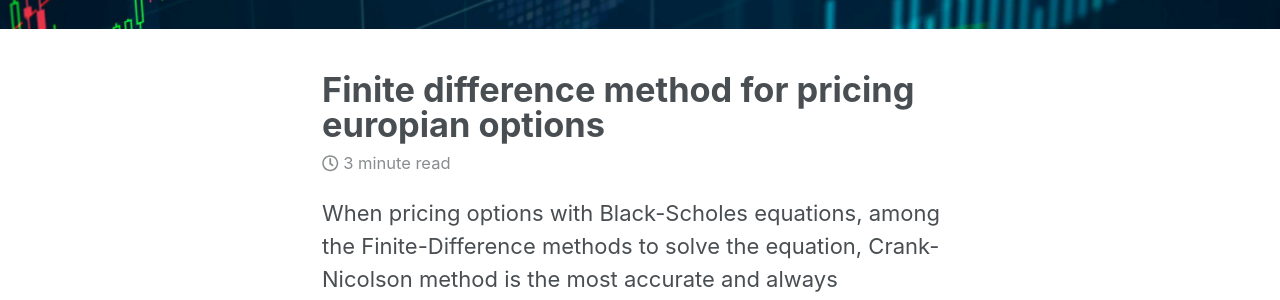
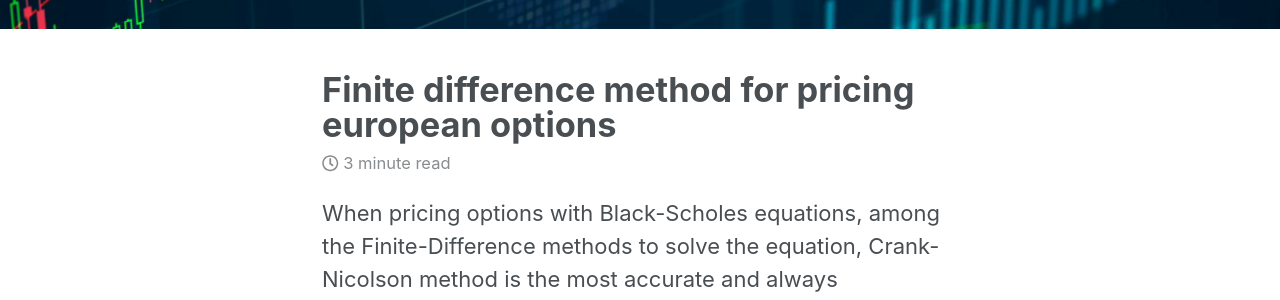
Before and after one commit to hamedhelali/hamedhelali.github.io, a Jekyll site: the page built from _posts/2020-03-30-FDM-Eu.md, in a window 1280 px wide and 900 px high, scrolled down 395 px. Shown: the part 191-491 px from the top of the window. Built offline with Jekyll 4.4.1, drawn with Linux system fonts in a browser that asks for light colours; nearby versions of some CDN libraries; formulas are drawn with MathJax 3; some of the changed text lies outside the part shown.

Commit message:
Update 2020-03-30-FDM-Eu.md

````diff
--- a/_posts/2020-03-30-FDM-Eu.md
+++ b/_posts/2020-03-30-FDM-Eu.md
@@ -1,12 +1,12 @@
 ---
-title: "Finite difference method for pricing europian options"
+title: "Finite difference method for pricing european options"
 author: "Hamed Helali"
 date: 2020-03-30
-tags: [Option pricing, Europian option, Numerical methods, FDM, Black-Scholes equation, Python]
+tags: [Option pricing, European option, Numerical methods, FDM, Black-Scholes equation, Python]
 categories: Project
 header:
   image: "/images/asian.jpg"
-excerpt: "Option pricing, Europian option, Numerical methods, FDM, Black-Scholes equation, Python"
+excerpt: "Option pricing, European option, Numerical methods, FDM, Black-Scholes equation, Python"
 mathjax: "true"
 ---
 
@@ -39,7 +39,7 @@ And $$M_1$$ and $$M_2$$ are $$(M-1) \times (M-1)$$ symmetric matrices:
 ![center](/images/FDM-Eu/7.png)
 
 # Implementation in Python
-Suppose we aim to price a **europian put option** with features as follows:
+Suppose we aim to price a **european put option** with features as follows:
 
 
 ```python
````
